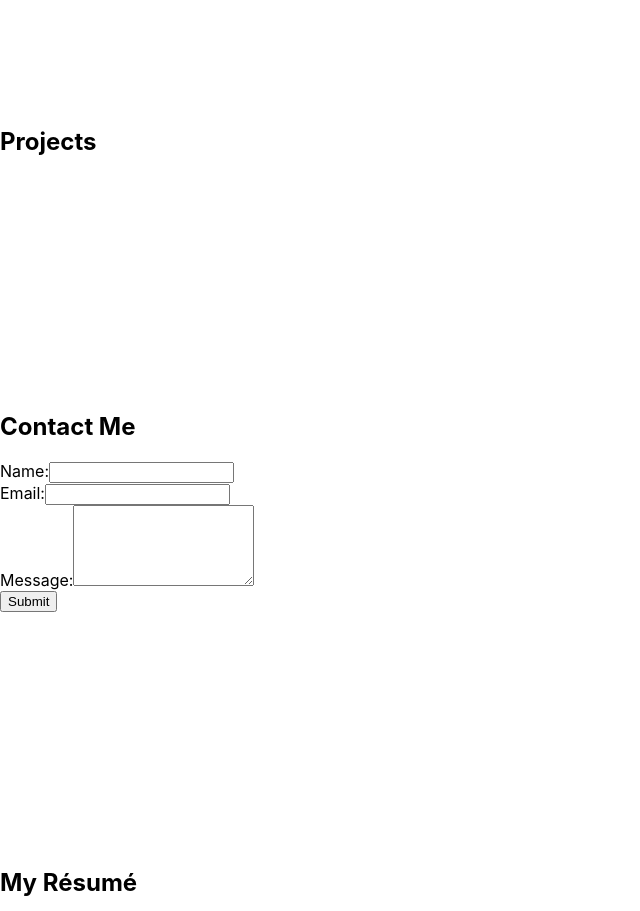
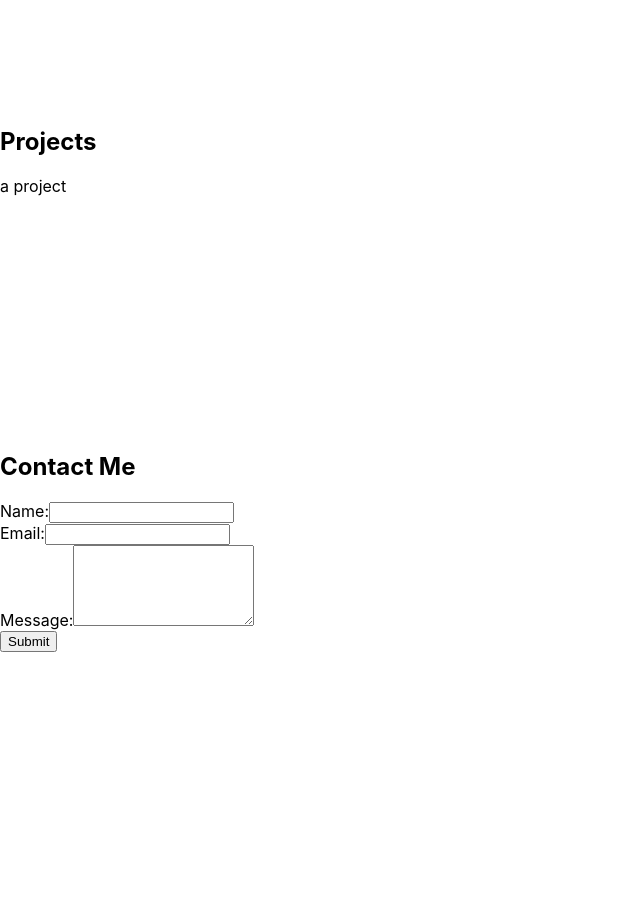
Before and after one commit to albenchris/alexander-christopherson-portfolio, a React (Create React App) app: page / in a window 1280 px wide. Shown: the part 840-1751 px from the top of the page, without its empty margins (0-640 px from the left). Built offline with nearby package versions, Linux system fonts and the light colour scheme.

Commit message:
new Portfolio component with Project as child component

```diff
--- a/src/App.js
+++ b/src/App.js
@@ -2,7 +2,7 @@ import React from 'react';
 import Header from './components/Header';
 import Footer from './components/Footer';
 import About from './components/About';
-import Project from './components/Project';
+import Portfolio from './components/Portfolio';
 import ContactForm from './components/Contact';
 import Resume from './components/Resume';
 
@@ -11,7 +11,7 @@ function App() {
     <div>
       <Header />
       <About />
-      <Project />
+      <Portfolio />
       <ContactForm />
       <Resume />
       <Footer />
--- /dev/null
+++ b/src/components/Portfolio/index.js
@@ -0,0 +1,18 @@
+import React from 'react';
+import Project from '../Project';
+
+const Portfolio = () => {
+
+    return (
+        <section>
+            <h2 id="Portfolio">
+                Projects
+            </h2>
+            <div className="project-container">
+                <Project />
+            </div>
+        </section>
+    );
+}
+
+export default Portfolio;
--- a/src/components/Project/index.js
+++ b/src/components/Project/index.js
@@ -3,11 +3,9 @@ import React from 'react';
 const Project = () => {
 
     return (
-        <section>
-            <h2 id="projects">
-                Projects
-            </h2>
-        </section>
+        <div>
+            a project
+        </div>
     );
 }
 
```
